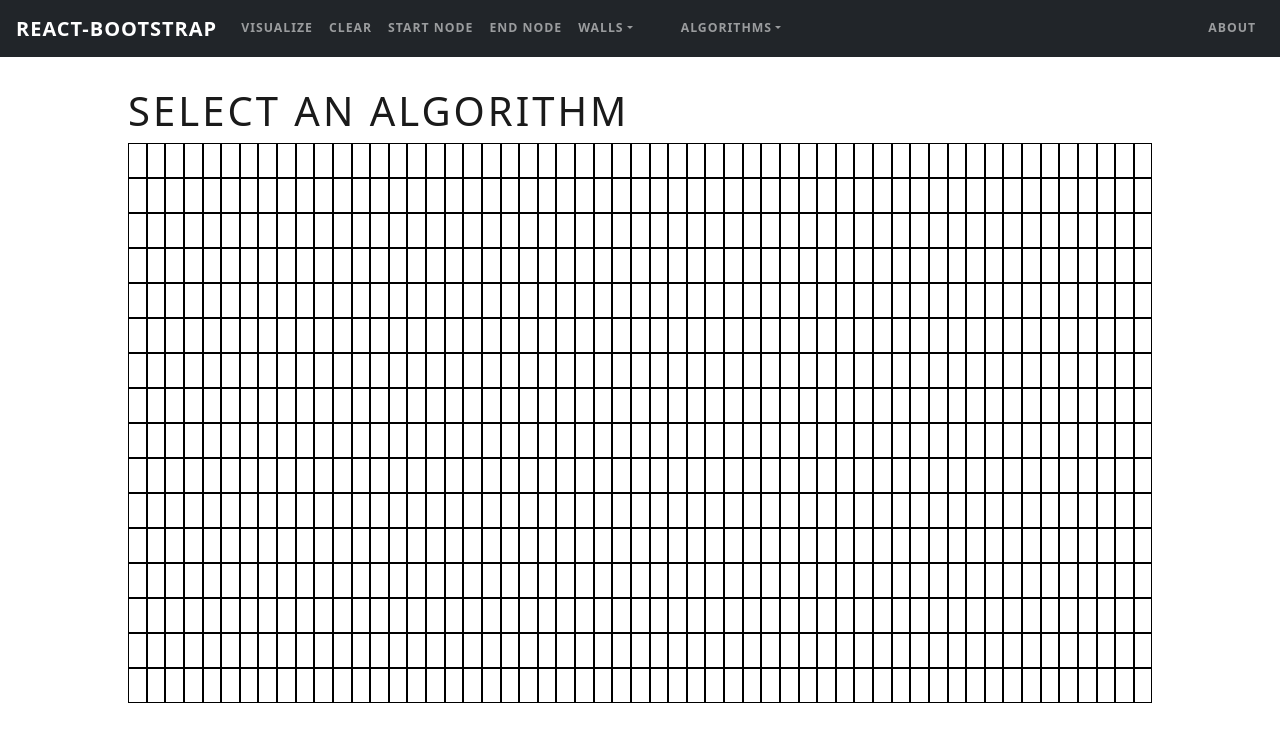
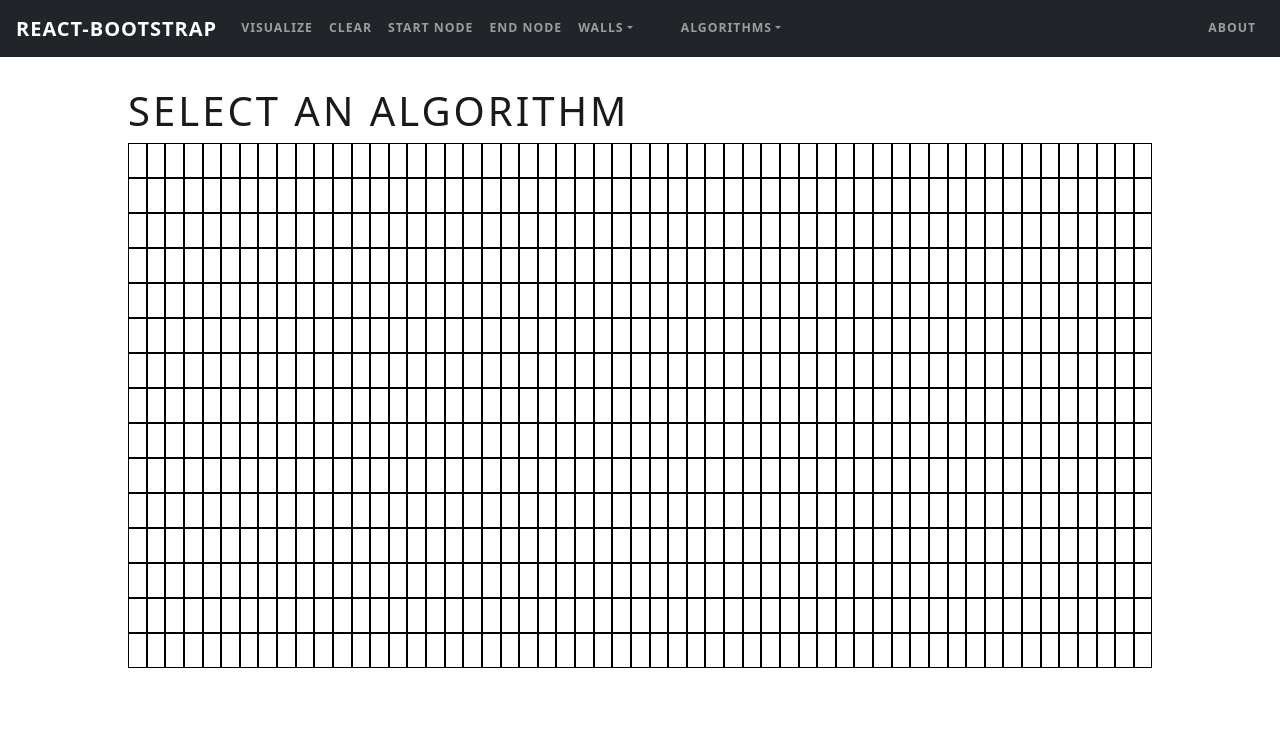
Before and after one commit to shreyas710/path-finding-visualizer, a React (Create React App) app: page / in a window 1280 px wide. Shown: the top 742 px of the page. Built offline with nearby package versions, Linux system fonts and the light colour scheme.

Commit message:
path start and end

```diff
--- a/src/components/Pathfind.js
+++ b/src/components/Pathfind.js
@@ -9,18 +9,18 @@ import './Pathfind.css';
 import Navbar from './Navbar';
 import './Node.css';
 
-const rows = 16;
+const rows = 15;
 const cols = 55;
 
 let NODE_START_ROW = -1;
 let NODE_START_COL = -1;
 let NODE_END_ROW = -1;
 let NODE_END_COL = -1;
-let start=0;
-let end=0;
-let wall=0;
-let button=0;
-let weighted_wall=0;
+let start = 0;
+let end = 0;
+let wall = 0;
+let button = 0;
+let weighted_wall = 0;
 let Name = "Select an Algorithm";
 
 const Pathfind = () => {
@@ -48,32 +48,36 @@ const Pathfind = () => {
     };
 
     const clearNodes = () => {
-        Name = "Select An Algorithm";
-        for (let i = 0; i < rows; ++i) {
-            for(let j=0;j < cols; ++j){
-                document.getElementById(`node-${i}-${j}`).className = "node";
-            }
-        }
-        start=0;
-        end=0;
-        wall=0;
-        weighted_wall=0;
-        NODE_START_ROW = -1;
-        NODE_START_COL = -1;
-        NODE_END_ROW = -1;
-        NODE_END_COL = -1;
-        setPath([]);
-        setVisited([]);
+        // Name = "Select An Algorithm";
+        // let grid = Grid;
+        // for (let i = 0; i < rows; ++i) {
+        //     for (let j = 0; j < cols; ++j) {
+        //         document.getElementById(`node-${i}-${j}`).className = "node";
+        //         grid[i][j].isWall = false;
+        //     }
+        // }
+        // start = 0;
+        // end = 0;
+        // wall = 0;
+        // weighted_wall = 0;
+        // NODE_START_ROW = -1;
+        // NODE_START_COL = -1;
+        // NODE_END_ROW = -1;
+        // NODE_END_COL = -1;
+        // setPath([]);
+        // setVisited([]);
+        window.location.reload();
     }
 
     const changeAlgo = (val) => {
-        if(start===0){
+        button = 0;
+        if (start === 0) {
             alert(`Select a Start Node!!`);
             return;
-        }else if(end===0){
+        } else if (end === 0) {
             alert(`Select a End Node!!`);
             return;
-        }else {
+        } else {
             const startNode = Grid[NODE_START_ROW][NODE_START_COL];
             const endNode = Grid[NODE_END_ROW][NODE_END_COL];
             let path;
@@ -112,83 +116,83 @@ const Pathfind = () => {
     };
 
 
-    const onHover = (x,y) => {
-        if((wall===1&&button===3)){
-            if((x!==NODE_START_ROW&&y!==NODE_START_COL)||(x!==NODE_END_ROW&&y!==NODE_END_COL)){
+    const onHover = (x, y) => {
+        if ((wall === 1 && button === 3)) {
+            if ((x !== NODE_START_ROW && y !== NODE_START_COL) || (x !== NODE_END_ROW && y !== NODE_END_COL)) {
                 let grid = Grid;
-                if(grid[x][y].isWall){
+                if (grid[x][y].isWall) {
                     document.getElementById(`node-${x}-${y}`).className = "node";
-                }else{
+                } else {
                     document.getElementById(`node-${x}-${y}`).className = "node node-wall";
                 }
-                grid[x][y].isWall=!grid[x][y].isWall;
+                grid[x][y].isWall = !grid[x][y].isWall;
                 setGrid(grid);
-                wall=1;
+                wall = 1;
             }
-        }else if(weighted_wall==1&&button===5){
+        } else if (weighted_wall === 1 && button === 5) {
             let grid = Grid;
-            if((x!==NODE_START_ROW&&y!==NODE_START_COL)&&(x!==NODE_END_ROW&&y!==NODE_END_COL)){
-                if(grid[x][y].isWall){
-                        grid[x][y].weight=5;
+            if ((x !== NODE_START_ROW && y !== NODE_START_COL) && (x !== NODE_END_ROW && y !== NODE_END_COL)) {
+                if (grid[x][y].isWall) {
+                    grid[x][y].weight = 2;
                     document.getElementById(`node-${x}-${y}`).className = "node";
-                }else{
-                        grid[x][y].weight=0;
+                } else {
+                    grid[x][y].weight = 1;
                     document.getElementById(`node-${x}-${y}`).className = "node node-wall-weighted";
                 }
-                grid[x][y].isWall=!grid[x][y].isWall;
+                grid[x][y].isWall = !grid[x][y].isWall;
                 setGrid(grid);
-                weighted_wall=1;
+                weighted_wall = 1;
             }
         }
     }
 
-    const changeWall = (x,y) => {
+    const changeWall = (x, y) => {
         let grid = Grid;
-       if(button===1&&(x!==NODE_END_ROW&&y!==NODE_END_COL)){
-           if(start===1){
+        if (button === 1 && (x !== NODE_END_ROW && y !== NODE_END_COL)) {
+            if (start === 1) {
                 document.getElementById(`node-${NODE_START_ROW}-${NODE_START_COL}`).className = "node";
-                grid[NODE_START_ROW][NODE_START_COL].isStart=false;
+                grid[NODE_START_ROW][NODE_START_COL].isStart = false;
             }
             document.getElementById(`node-${x}-${y}`).className = "node node-start";
-           grid[x][y].isStart=true;
+            grid[x][y].isStart = true;
             setGrid(grid);
-           NODE_START_ROW=x;
-           NODE_START_COL=y;
-           start=1;
-       }else if(button===2&&(x!==NODE_START_ROW&&y!==NODE_START_COL)){
-            if(end===1){
+            NODE_START_ROW = x;
+            NODE_START_COL = y;
+            start = 1;
+        } else if (button === 2 && (x !== NODE_START_ROW && y !== NODE_START_COL)) {
+            if (end === 1) {
                 document.getElementById(`node-${NODE_END_ROW}-${NODE_END_COL}`).className = "node";
-                grid[NODE_END_ROW][NODE_END_COL].isEnd=false;
+                grid[NODE_END_ROW][NODE_END_COL].isEnd = false;
             }
             document.getElementById(`node-${x}-${y}`).className = "node node-end";
-            grid[x][y].isEnd=true;
+            grid[x][y].isEnd = true;
             setGrid(grid);
-            NODE_END_ROW=x;
-            NODE_END_COL=y;
-            end=1;
-       }else if(button===3){
-           if((x!==NODE_START_ROW&&y!==NODE_START_COL)&&(x!==NODE_END_ROW&&y!==NODE_END_COL)){
-                if(grid[x][y].isWall){
+            NODE_END_ROW = x;
+            NODE_END_COL = y;
+            end = 1;
+        } else if (button === 3) {
+            if ((x !== NODE_START_ROW && y !== NODE_START_COL) && (x !== NODE_END_ROW && y !== NODE_END_COL)) {
+                if (grid[x][y].isWall) {
                     document.getElementById(`node-${x}-${y}`).className = "node";
-                }else{
+                } else {
                     document.getElementById(`node-${x}-${y}`).className = "node node-wall";
                 }
-                grid[x][y].isWall=!grid[x][y].isWall;
+                grid[x][y].isWall = !grid[x][y].isWall;
                 setGrid(grid);
-                wall=1;
+                wall = 1;
             }
-       }else if(button===5){
-            if((x!==NODE_START_ROW&&y!==NODE_START_COL)&&(x!==NODE_END_ROW&&y!==NODE_END_COL)){
-                if(grid[x][y].isWall){
-                        grid[x][y].weight=5;
+        } else if (button === 5) {
+            if ((x !== NODE_START_ROW && y !== NODE_START_COL) && (x !== NODE_END_ROW && y !== NODE_END_COL)) {
+                if (grid[x][y].isWall) {
+                    grid[x][y].weight = 2;
                     document.getElementById(`node-${x}-${y}`).className = "node";
-                }else{
-                        grid[x][y].weight=0;
+                } else {
+                    grid[x][y].weight = 1;
                     document.getElementById(`node-${x}-${y}`).className = "node node-wall-weighted";
                 }
-                grid[x][y].isWall=!grid[x][y].isWall;
+                grid[x][y].isWall = !grid[x][y].isWall;
                 setGrid(grid);
-                weighted_wall=1;
+                weighted_wall = 1;
             }
         }
     }
@@ -209,14 +213,11 @@ const Pathfind = () => {
         this.g = 0;
         this.f = 0;
         this.h = 0;
-        this.weight = 0;
+        this.weight = 1;
         this.isStart = false;
         this.isEnd = false;
         this.neighbours = [];
         this.isWall = false;
-        // if (Math.random(1) < 0.2) {
-        //     this.isWall = true;
-        // }
         this.previous = undefined;
         this.addneighbours = function (grid) {
             let i = this.x;
@@ -248,7 +249,7 @@ const Pathfind = () => {
     )
 
     const visualzeShortestPath = (shortestPath) => {
-        for (let i = 0; i < shortestPath.length; ++i) {
+        for (let i = 1; i < shortestPath.length - 1; ++i) {
             setTimeout((
                 () => {
                     const node = shortestPath[i];
@@ -259,7 +260,7 @@ const Pathfind = () => {
     }
 
     const visualizePath = () => {
-        button=0;
+        button = 0;
         if (VisitedNodes.length === 0) {
             alert(`Select an Algorithm`);
 
@@ -272,6 +273,9 @@ const Pathfind = () => {
                         }
                     ), 10 * i);
                 } else {
+                    if ((VisitedNodes[i].x === NODE_START_ROW && VisitedNodes[i].y === NODE_START_COL) || (VisitedNodes[i].x === NODE_END_ROW && VisitedNodes[i].y === NODE_END_COL)) {
+                        continue;
+                    }
                     setTimeout((
                         () => {
                             const node = VisitedNodes[i];
@@ -284,17 +288,17 @@ const Pathfind = () => {
     }
 
     const buttons = (val) => {
-      button=val;
-      if(button===4){
-          let grid=Grid;
+        button = val;
+        if (button === 4) {
+            let grid = Grid;
             for (let i = 0; i < rows; ++i) {
-                for(let j=0;j < cols; ++j){
-                    if((i!==NODE_START_ROW&&j!==NODE_START_COL)&&(i!==NODE_END_ROW&&j!==NODE_END_COL)){
+                for (let j = 0; j < cols; ++j) {
+                    if ((i !== NODE_START_ROW && j !== NODE_START_COL) && (i !== NODE_END_ROW && j !== NODE_END_COL)) {
                         if (Math.random(1) < 0.2) {
                             grid[i][j].isWall = !grid[i][j].isWall;
-                            if(grid[i][j].isWall){
+                            if (grid[i][j].isWall) {
                                 document.getElementById(`node-${i}-${j}`).className = "node node-wall";
-                            }else{
+                            } else {
                                 document.getElementById(`node-${i}-${j}`).className = "node";
                             }
                         }
@@ -306,7 +310,7 @@ const Pathfind = () => {
 
     return (
         <div className>
-            <Navbar visualizePath={visualizePath} initialiseGrid={initialiseGrid} visualzeShortestPath={visualzeShortestPath} changeAlgo={changeAlgo} clearNodes={clearNodes} buttons={buttons}/>
+            <Navbar visualizePath={visualizePath} initialiseGrid={initialiseGrid} visualzeShortestPath={visualzeShortestPath} changeAlgo={changeAlgo} clearNodes={clearNodes} buttons={buttons} />
             <div className="Wrapper">
                 <h1 style={{ marginTop: 30 + 'px' }}>{Name}</h1>
                 {gridwithNode}
```
Lines whose indentation alone changed are shown as unchanged.
